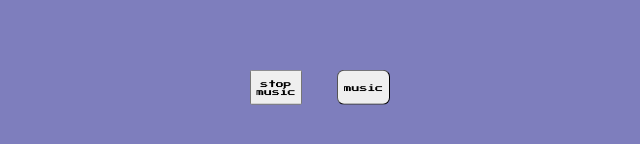
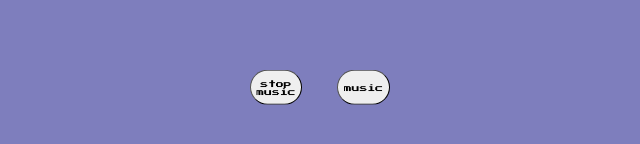
Before and after one commit to Jadeeeeeeeeeeee/JadeYeti.github.io, a website: page index.html in a window 1280 px wide. Shown: the part 594-738 px from the top of the page, 313-953 px from the left. Drawn offline with Linux system fonts and the light colour scheme.

Commit message:
Update main.css

```diff
--- a/main.css
+++ b/main.css
@@ -112,6 +112,11 @@
     font-weight: 400;
     font-style: normal;
     font-size: smaller;
+    border-radius: 40px;
+}
+
+#stopMusic:hover{
+    text.content = "YES YOU STOP HERE ITS VERY CLEAR"
 }
 
 #musicButton{
@@ -123,7 +128,7 @@
     font-weight: 400;
     font-style: normal;
     font-size: smaller;
-    border-radius: 10px;
+    border-radius: 40px;
 }
 
 #music{
```
